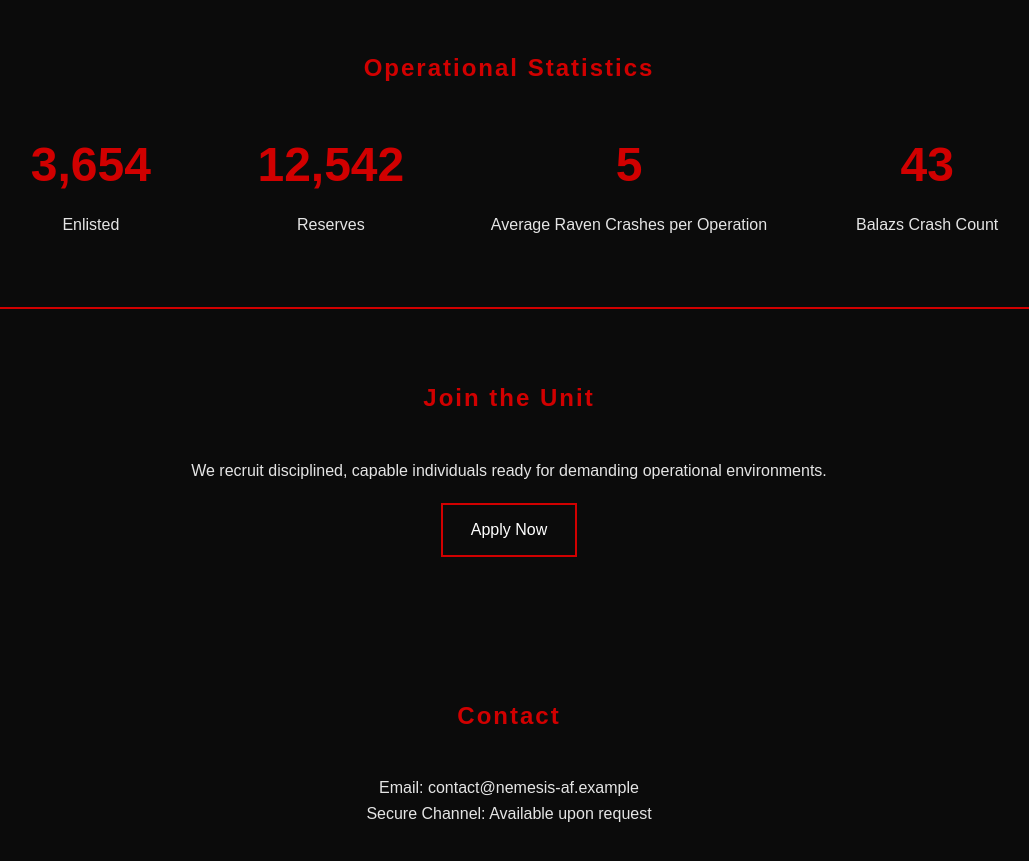
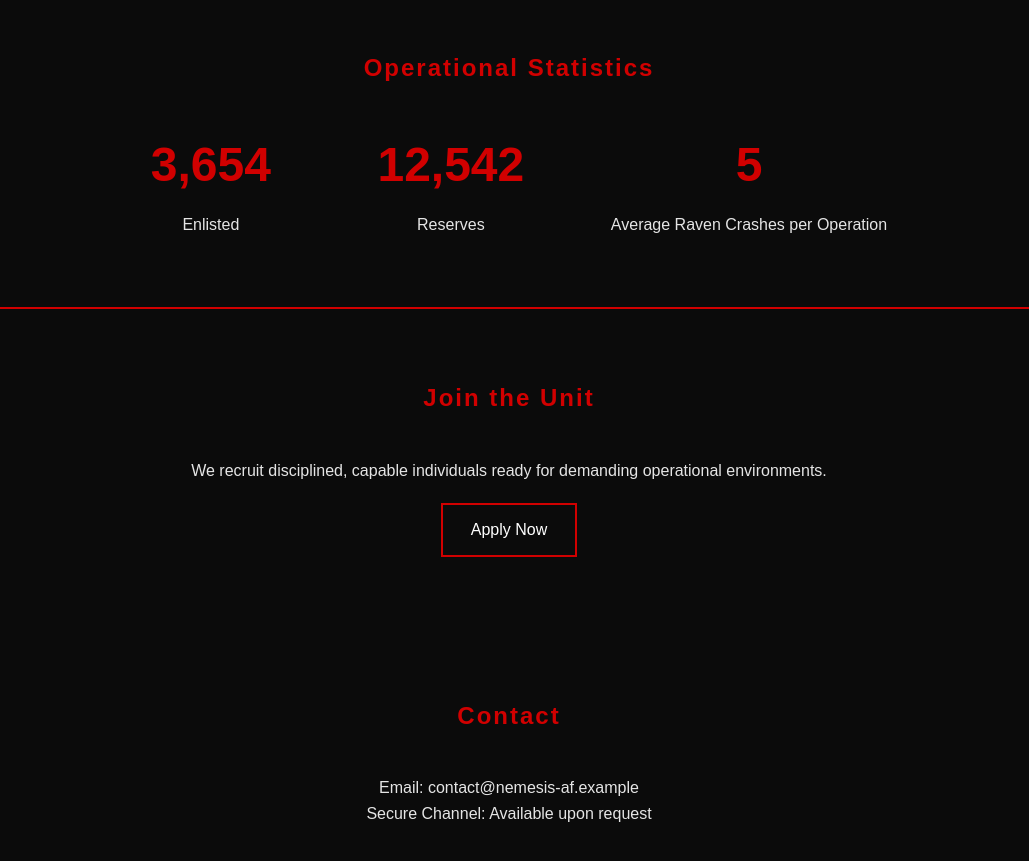
Before and after one commit to dox121-pixel/DoxNAF.online, a plain HTML site: page index.html in a window 1280 px wide. Shown: the part 2020-2881 px from the top of the page, without its empty margins (131-1160 px from the left). Drawn offline with Linux system fonts and the light colour scheme.

Commit message:
Revert "Merge pull request #8 from dox121-pixel/copilot/add-balazs-crash-count"
This reverts commit 9e03a3aa090a710cb25ffd4646536a0716713a28, reversing
changes made to 880450ca5a57de204657241aeddb991d6fb72a85.

```diff
--- a/index.html
+++ b/index.html
@@ -130,10 +130,6 @@
       <span class="counter" data-target="5">0</span>
       <p>Average Raven Crashes per Operation</p>
     </div>
-    <div class="counter-box">
-      <span class="counter" data-target="43">0</span>
-      <p>Balazs Crash Count</p>
-    </div>
   </div>
 </section>
 
```
